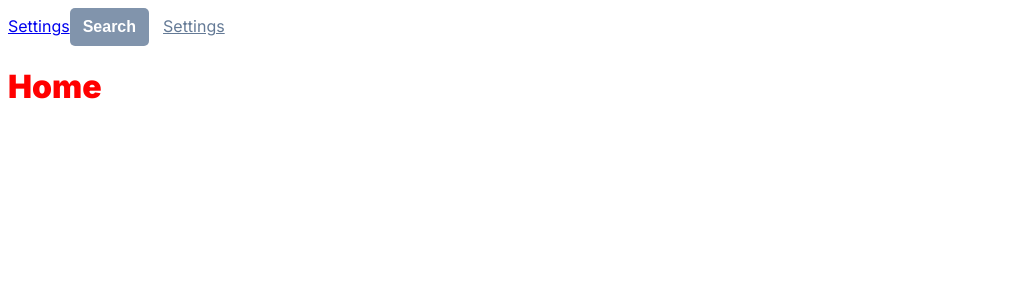
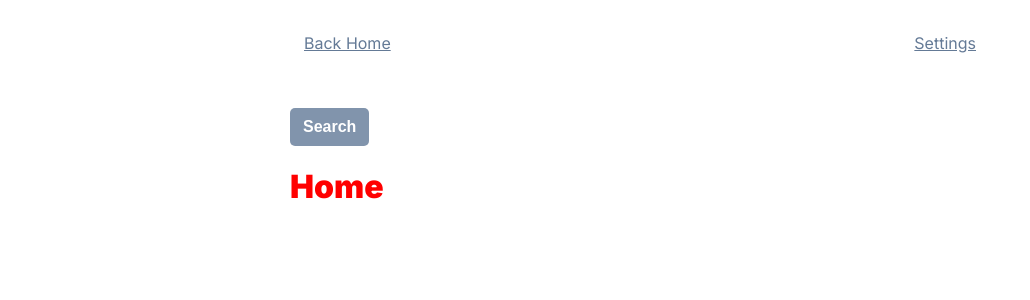
Before and after one commit to AgonIdrizi/addressBook, a React app: page / in a window 1280 px wide. Shown: the top 300 px of the page, without its empty margins (0-1030 px from the left). Built offline with nearby package versions, Linux system fonts and the light colour scheme.

Commit message:
style structure of the app

```diff
--- /dev/null
+++ b/src/components/Container/Container.scss
@@ -0,0 +1,9 @@
+@import '../../styles//variables.scss';
+.AppContainer {
+}
+.Main {
+  max-width: $max-container-width;
+  margin-left: auto;
+  margin-right: auto;
+  padding: 20px;
+}
--- /dev/null
+++ b/src/components/Container/Container.tsx
@@ -0,0 +1,14 @@
+import React from 'react';
+import Header from '../Header/Header';
+import './Container.scss';
+
+const Container: React.FunctionComponent = ({ children }) => {
+  return (
+    <div className="AppContainer">
+      <Header />
+      <main className="Main">{children}</main>
+    </div>
+  );
+};
+
+export default Container;
--- /dev/null
+++ b/src/components/Header/Header.scss
@@ -0,0 +1,13 @@
+@import '../../styles//variables.scss';
+.Header {
+  display: flex;
+  justify-content: space-between;
+  align-items: center;
+  max-width: $max-container-width;
+  margin-left: auto;
+  margin-right: auto;
+  margin-bottom: 10px;
+  padding: 15px;
+  position: sticky;
+  top: 0;
+}
--- /dev/null
+++ b/src/components/Header/Header.tsx
@@ -0,0 +1,14 @@
+import React from 'react';
+import NavLink from '../UI/NavLink/NavLink';
+import './Header.scss';
+
+const Header: React.FunctionComponent = (): JSX.Element => {
+  return (
+    <nav className="Header">
+      <NavLink linkTo="/">Back Home</NavLink>
+      <NavLink linkTo="/settings">Settings</NavLink>
+    </nav>
+  );
+};
+
+export default Header;
--- a/src/index.tsx
+++ b/src/index.tsx
@@ -1,18 +1,15 @@
 import React from 'react';
 import ReactDOM from 'react-dom';
-import { BrowserRouter as Router, Route, Redirect } from 'react-router-dom';
-import { Switch } from 'react-router';
-import Home from './screens/Home/Home';
-import Settings from './screens/Settings/Settings';
+import { BrowserRouter as Router } from 'react-router-dom';
+import Container from './components/Container/Container';
+import Routes from './utils/Routes';
 import './styles.scss';
 
 const App = () => (
   <Router>
-    <Switch>
-      <Route exact path="/" component={Home} />
-      <Route path="/settings" component={Settings} />
-      <Route path="*" render={() => <Redirect to="/" push />} />
-    </Switch>
+    <Container>
+      <Routes />
+    </Container>
   </Router>
 );
 
--- a/src/screens/Home/Home.tsx
+++ b/src/screens/Home/Home.tsx
@@ -1,17 +1,13 @@
 import React from 'react';
-import { Link } from 'react-router-dom';
-import NavLink from '../../components/UI/NavLink/NavLink';
 import Button, { TYPES } from '../../components/UI/Button/Button';
 import './Home.scss';
 
-const Home = (): JSX.Element => {
+const Home: React.FunctionComponent = (): JSX.Element => {
   return (
     <div className="Home">
-      <Link to="/settings">Settings</Link>
       <Button onClick={() => console.log('onCLick')} buttonType={TYPES.PRIMARY}>
         Search
       </Button>
-      <NavLink linkTo="/settings">Settings</NavLink>
       <h1>Home</h1>
     </div>
   );
--- a/src/screens/Settings/Settings.tsx
+++ b/src/screens/Settings/Settings.tsx
@@ -1,13 +1,7 @@
 import React from 'react';
-import { Link } from 'react-router-dom';
 
-const Settings = (): JSX.Element => {
-  return (
-    <div>
-      <Link to="/">Home</Link>
-      Settings
-    </div>
-  );
+const Settings: React.FunctionComponent = (): JSX.Element => {
+  return <div>Settings</div>;
 };
 
 export default Settings;
--- a/src/styles.scss
+++ b/src/styles.scss
@@ -1,5 +1,10 @@
-@import url("https://fonts.googleapis.com/css2?family=Inter:wght@300;400;500;700;900&display=swap");
+@import url('https://fonts.googleapis.com/css2?family=Inter:wght@300;400;500;700;900&display=swap');
 
 body {
-  font-family: "Inter", sans-serif;
+  font-family: 'Inter', sans-serif;
 }
+
+html {
+  min-width: 360px;
+  scroll-behavior: smooth;
+}
--- /dev/null
+++ b/src/styles/variables.scss
@@ -0,0 +1,18 @@
+$max-container-width: 700px;
+
+$color-font-base: '';
+$color-font-light: '';
+
+//colors: brand
+$color-brand-1: '';
+$color-brand-2: '';
+$color-brand-3: '';
+
+// fonts: weights
+$font-light: 300;
+$font-normal: 400;
+$font-medium: 500;
+$font-bold: 700;
+
+// Box shadow
+$card-box-shadow: 0px 3px 10px -2px #ccc;
--- /dev/null
+++ b/src/utils/Routes.tsx
@@ -0,0 +1,17 @@
+import React from 'react';
+import { Switch } from 'react-router';
+import { Route, Redirect } from 'react-router-dom';
+import Home from '../screens/Home/Home';
+import Settings from '../screens/Settings/Settings';
+
+const Routes: React.FunctionComponent = (): JSX.Element => {
+  return (
+    <Switch>
+      <Route exact path="/" component={Home} />
+      <Route path="/settings" component={Settings} />
+      <Route path="*" render={() => <Redirect to="/" push />} />
+    </Switch>
+  );
+};
+
+export default Routes;
```
